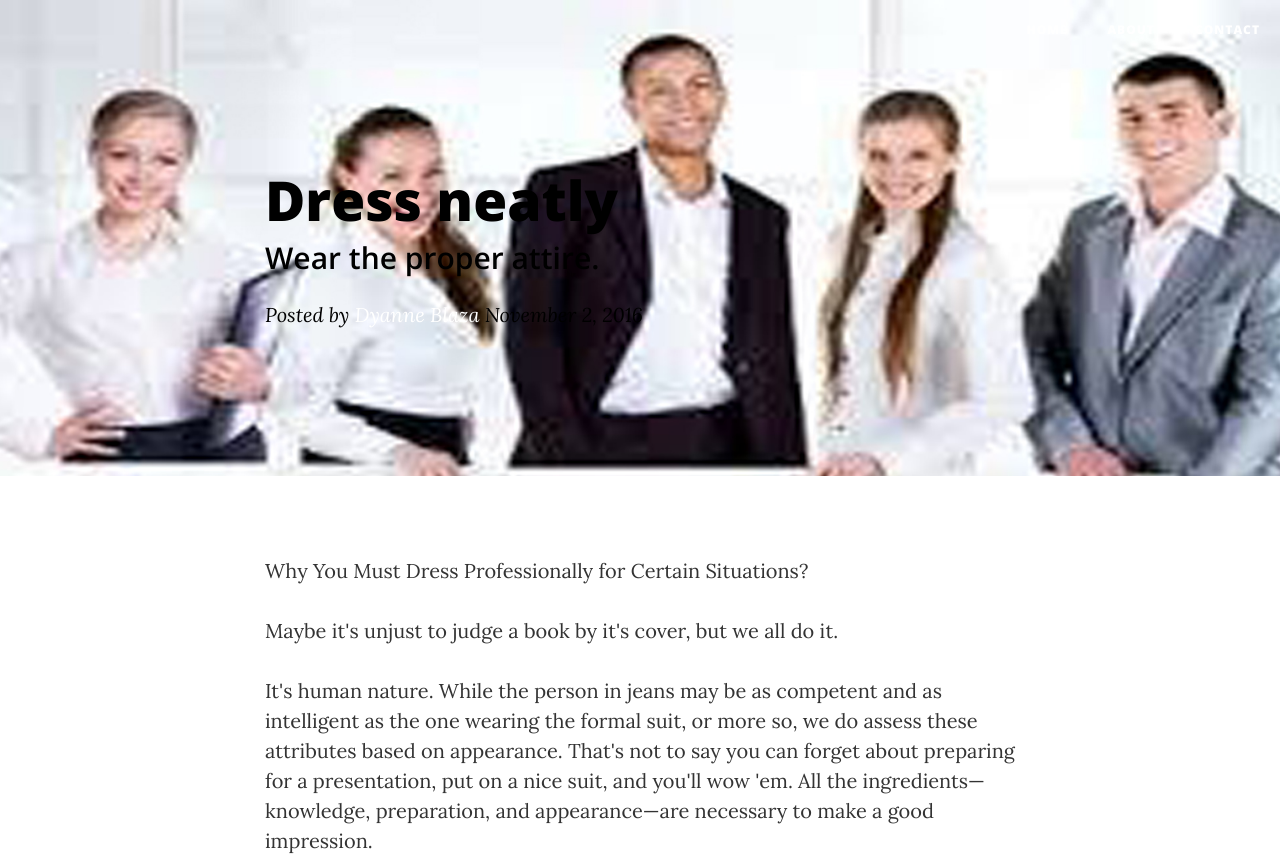
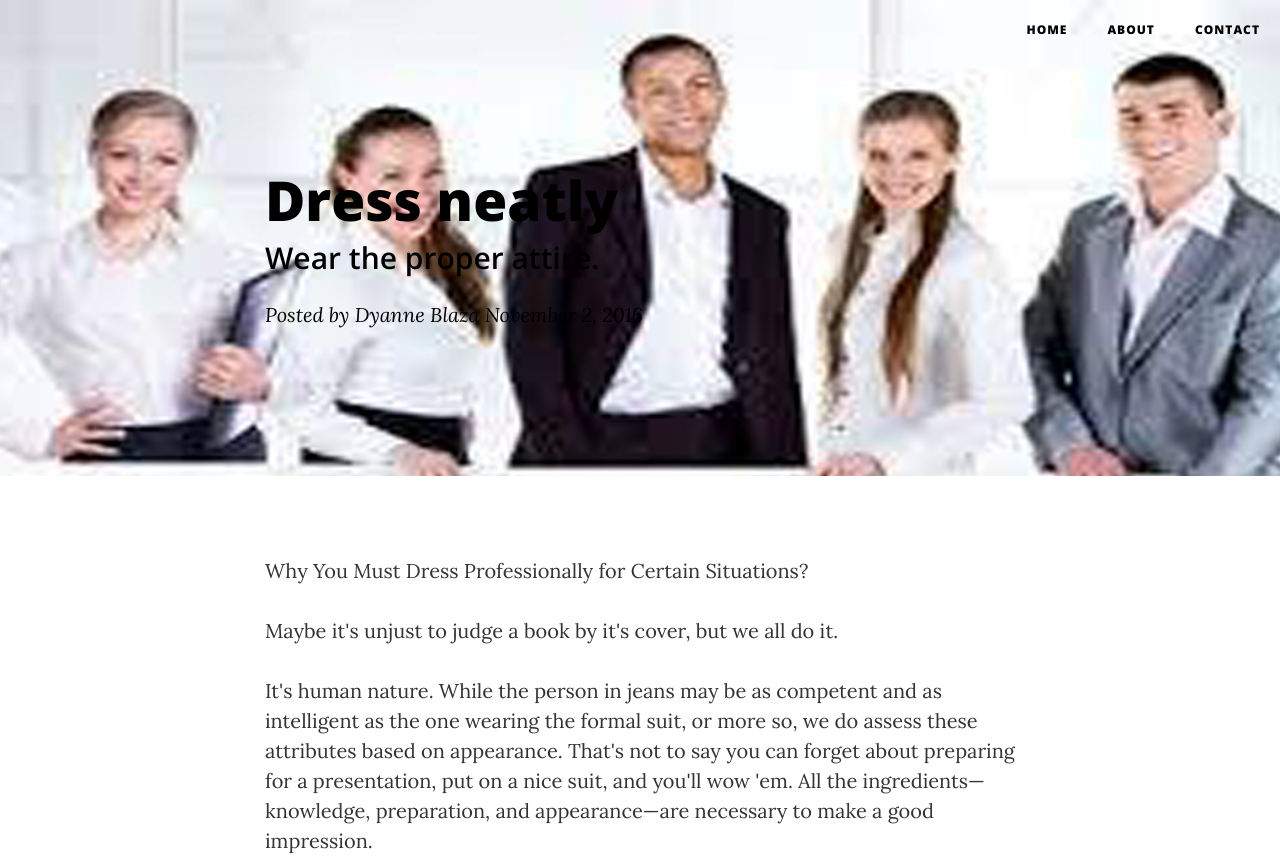
Before and after one commit to kathleenblaza/DyanneBlazaBlog, a website: page post3.html in a window 1280 px wide. Shown: the top 859 px of the page. Drawn offline with nearby package versions, Linux system fonts and the light colour scheme.

Commit message:
Update post3.html

```diff
--- a/post3.html
+++ b/post3.html
@@ -48,13 +48,13 @@
             <div class="collapse navbar-collapse" id="bs-example-navbar-collapse-1">
                 <ul class="nav navbar-nav navbar-right">
                     <li>
-                        <a href="index.html">Home</a>
+                        <a href="index.html" style ="color : black">Home</a>
                     </li>
                     <li>
-                        <a href="about.html">About</a>
+                        <a href="about.html" style ="color : black">About</a>
                     </li>
                     <li>
-                        <a href="contact.html">Contact</a>
+                        <a href="contact.html" style ="color : black">Contact</a>
                     </li>
                 </ul>
             </div>
@@ -72,7 +72,7 @@
                     <div class="post-heading">
                         <h1 style="color : black"> Dress neatly</h1>
                         <h2 class="subheading" style="color : black">Wear the proper attire.</h2>
-                        <span class="meta" style="color : black">Posted by <a href="#">Dyanne Blaza</a> November 2, 2016</span>
+                        <span class="meta" style="color : black">Posted by <a href="#" style ="color : black">Dyanne Blaza</a> November 2, 2016</span>
                     </div>
                 </div>
             </div>
```
